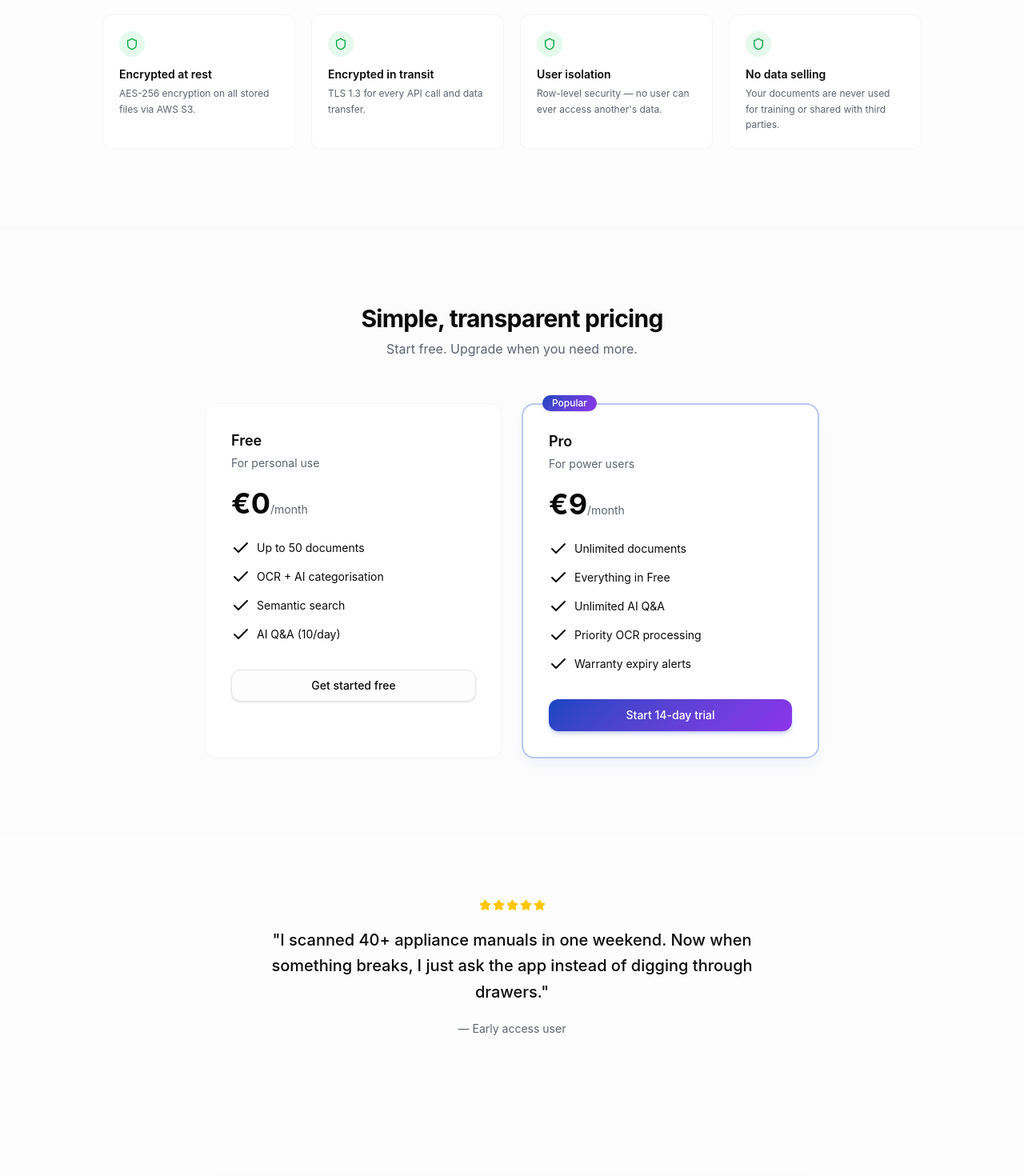
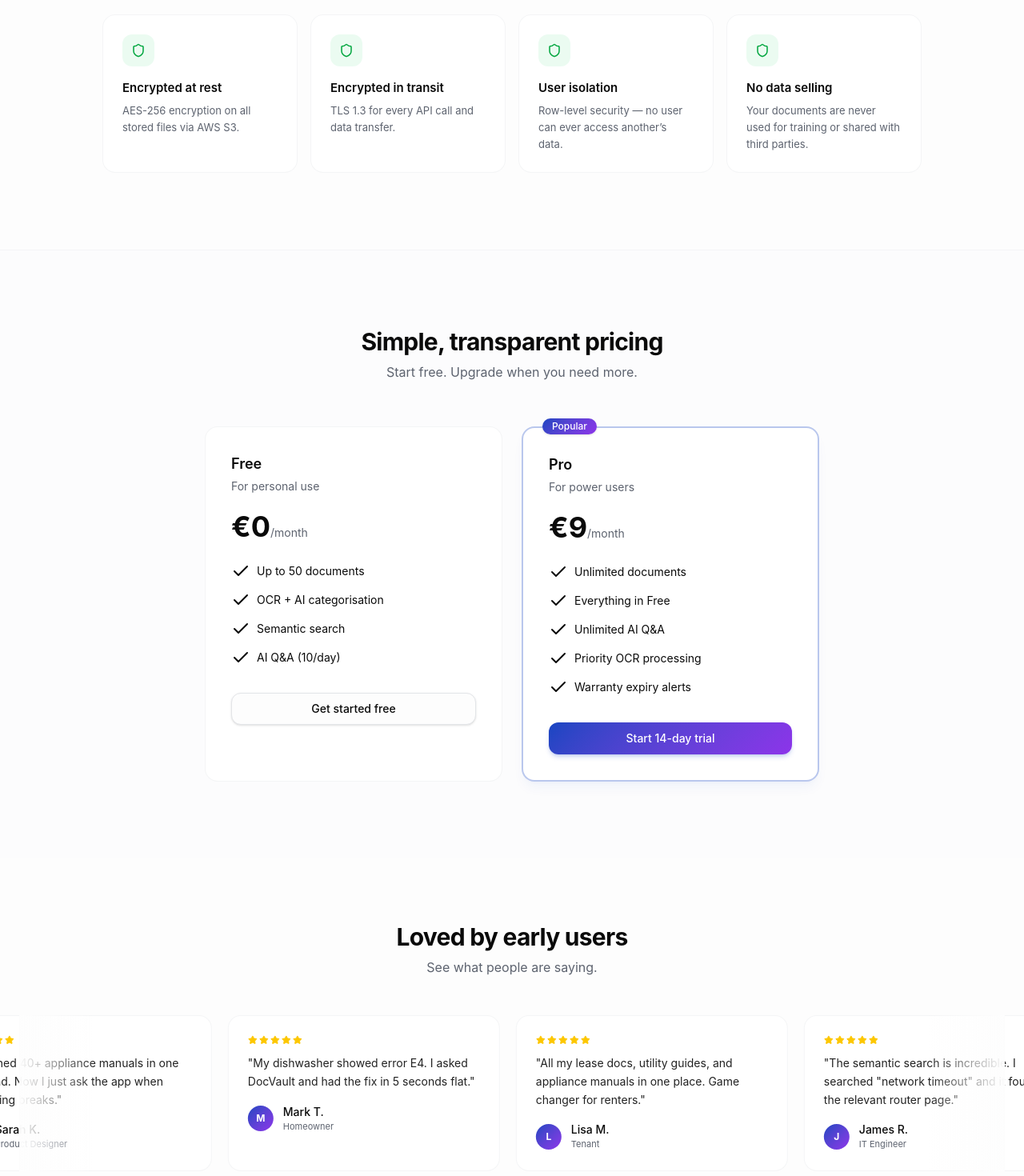
Before and after one commit to haydenteh5526/FYP, a React (Vite) app in the folder frontend/: page / in a window 1280 px wide. Shown: the part 2180-3650 px from the top of the page at 80% size. Built offline with nearby package versions, Linux system fonts and the light colour scheme.

Commit message:
Security cards with hover-lift, flowing testimonial marquee with 6 reviews

```diff
--- a/frontend/src/pages/Landing.tsx
+++ b/frontend/src/pages/Landing.tsx
@@ -3,6 +3,15 @@
 import { Button } from '@/components/ui/button'
 import Navbar from '@/components/Navbar'
 import Footer from '@/components/Footer'
+
+const testimonials = [
+  { name: 'Sarah K.', role: 'Product Designer', quote: 'I scanned 40+ appliance manuals in one weekend. Now I just ask the app when something breaks.' },
+  { name: 'Mark T.', role: 'Homeowner', quote: 'My dishwasher showed error E4. I asked DocVault and had the fix in 5 seconds flat.' },
+  { name: 'Lisa M.', role: 'Tenant', quote: 'All my lease docs, utility guides, and appliance manuals in one place. Game changer for renters.' },
+  { name: 'James R.', role: 'IT Engineer', quote: 'The semantic search is incredible. I searched "network timeout" and it found the relevant router page.' },
+  { name: 'Anna P.', role: 'Small Business Owner', quote: 'Warranty tracking saved me €200. Got notified before expiry and made a claim just in time.' },
+  { name: 'David C.', role: 'Student', quote: 'I scan all my course handouts. Asking AI questions before exams is like having a personal tutor.' },
+]
 
 export default function Landing() {
   return (
@@ -134,23 +143,23 @@
             <h2 className="text-3xl font-bold tracking-tight">Security you can trust</h2>
             <p className="mt-2 text-muted-foreground">Your documents are private by default. Always.</p>
           </div>
-          <div className="grid md:grid-cols-2 lg:grid-cols-4 gap-5">
+          <div className="grid md:grid-cols-2 lg:grid-cols-4 gap-4">
             {[
               { title: 'Encrypted at rest', desc: 'AES-256 encryption on all stored files via AWS S3.' },
               { title: 'Encrypted in transit', desc: 'TLS 1.3 for every API call and data transfer.' },
-              { title: 'User isolation', desc: 'Row-level security — no user can ever access another\'s data.' },
+              { title: 'User isolation', desc: 'Row-level security — no user can ever access another\u2019s data.' },
               { title: 'No data selling', desc: 'Your documents are never used for training or shared with third parties.' },
             ].map((item, i) => (
               <div
                 key={item.title}
-                className="rounded-xl border border-border/40 bg-card p-5 animate-slide-up"
-                style={{ animationDelay: `${i * 60}ms`, animationFillMode: 'both' }}
+                className="rounded-2xl border border-border/40 bg-card p-6 hover-lift animate-slide-up transition-all duration-200"
+                style={{ animationDelay: `${i * 50}ms`, animationFillMode: 'both' }}
               >
-                <div className="w-8 h-8 rounded-lg bg-green-500/10 flex items-center justify-center mb-3">
-                  <Shield size={16} className="text-green-600" />
+                <div className="w-10 h-10 rounded-xl bg-green-500/[0.08] flex items-center justify-center mb-4">
+                  <Shield size={18} className="text-green-600" />
                 </div>
-                <h4 className="text-sm font-semibold mb-1">{item.title}</h4>
-                <p className="text-[12px] text-muted-foreground leading-relaxed">{item.desc}</p>
+                <h4 className="text-[15px] font-semibold mb-1.5">{item.title}</h4>
+                <p className="text-[13px] text-muted-foreground leading-relaxed">{item.desc}</p>
               </div>
             ))}
           </div>
@@ -202,16 +211,36 @@
         </div>
       </section>
 
-      {/* Social proof */}
-      <section className="py-20 px-6">
-        <div className="max-w-3xl mx-auto text-center">
-          <div className="flex justify-center gap-0.5 mb-5">
-            {[...Array(5)].map((_, i) => <Star key={i} size={15} className="fill-yellow-400 text-yellow-400" />)}
+      {/* Testimonials — flowing marquee */}
+      <section className="py-20 px-6 overflow-hidden">
+        <div className="text-center mb-12">
+          <h2 className="text-3xl font-bold tracking-tight">Loved by early users</h2>
+          <p className="mt-2 text-muted-foreground">See what people are saying.</p>
+        </div>
+        <div className="relative">
+          {/* Fade edges */}
+          <div className="absolute left-0 top-0 bottom-0 w-24 bg-gradient-to-r from-background to-transparent z-10 pointer-events-none" />
+          <div className="absolute right-0 top-0 bottom-0 w-24 bg-gradient-to-l from-background to-transparent z-10 pointer-events-none" />
+
+          <div className="flex gap-5 animate-[marquee_40s_linear_infinite] hover:[animation-play-state:paused]">
+            {[...testimonials, ...testimonials].map((t, i) => (
+              <div key={i} className="flex-shrink-0 w-[340px] rounded-2xl border border-border/40 bg-card p-6 transition-all duration-200 hover:shadow-md">
+                <div className="flex gap-0.5 mb-3">
+                  {[...Array(5)].map((_, j) => <Star key={j} size={12} className="fill-yellow-400 text-yellow-400" />)}
+                </div>
+                <p className="text-sm leading-relaxed text-foreground/90">"{t.quote}"</p>
+                <div className="mt-4 flex items-center gap-3">
+                  <div className="w-8 h-8 rounded-full gradient-bg flex items-center justify-center text-white text-xs font-bold">
+                    {t.name[0]}
+                  </div>
+                  <div>
+                    <p className="text-sm font-medium">{t.name}</p>
+                    <p className="text-[11px] text-muted-foreground">{t.role}</p>
+                  </div>
+                </div>
+              </div>
+            ))}
           </div>
-          <blockquote className="text-xl font-medium leading-relaxed max-w-2xl mx-auto">
-            "I scanned 40+ appliance manuals in one weekend. Now when something breaks, I just ask the app instead of digging through drawers."
-          </blockquote>
-          <p className="mt-5 text-sm text-muted-foreground">— Early access user</p>
         </div>
       </section>
 
@@ -243,6 +272,10 @@
           90% { opacity: 1; }
           50% { transform: translateY(320px); }
         }
+        @keyframes marquee {
+          0% { transform: translateX(0); }
+          100% { transform: translateX(-50%); }
+        }
       `}</style>
     </div>
   )
```
